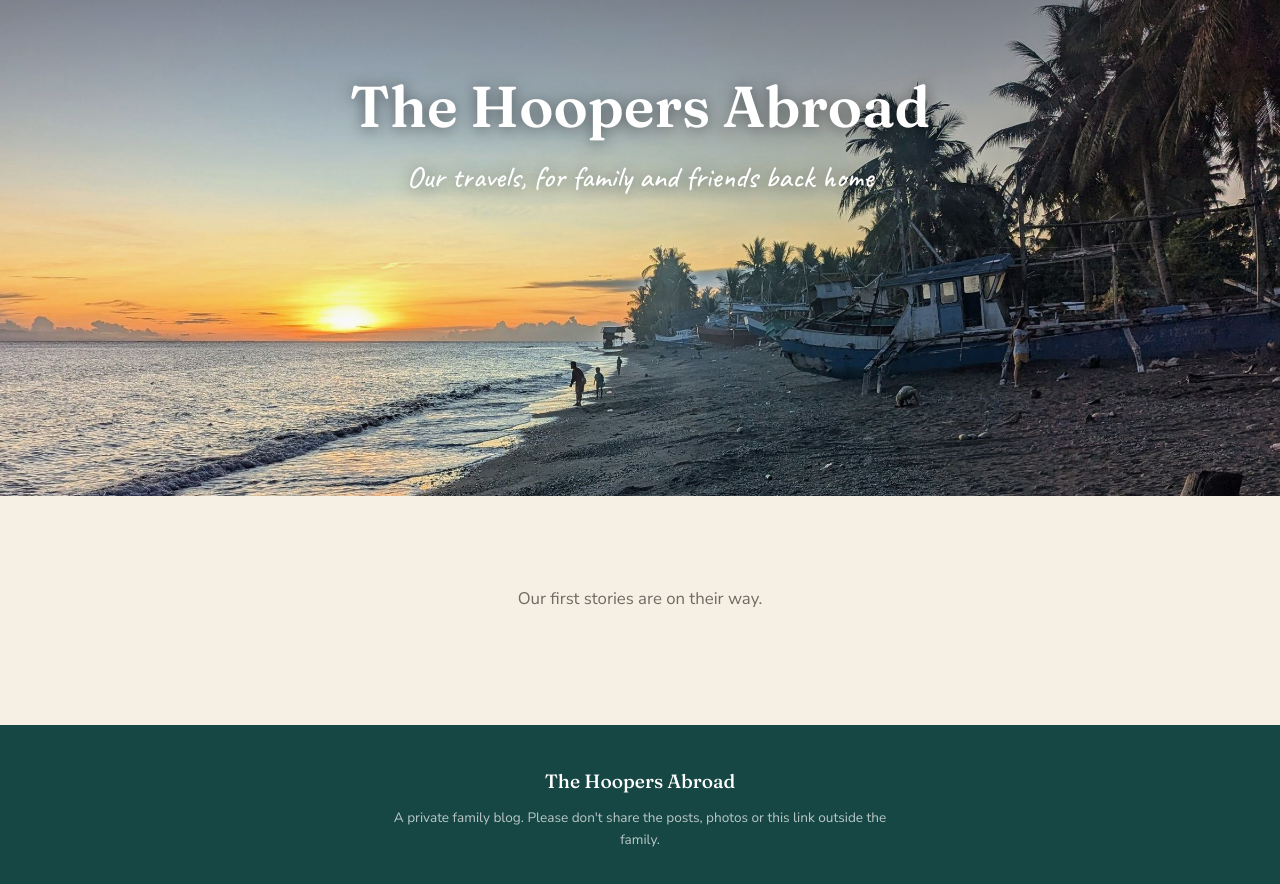
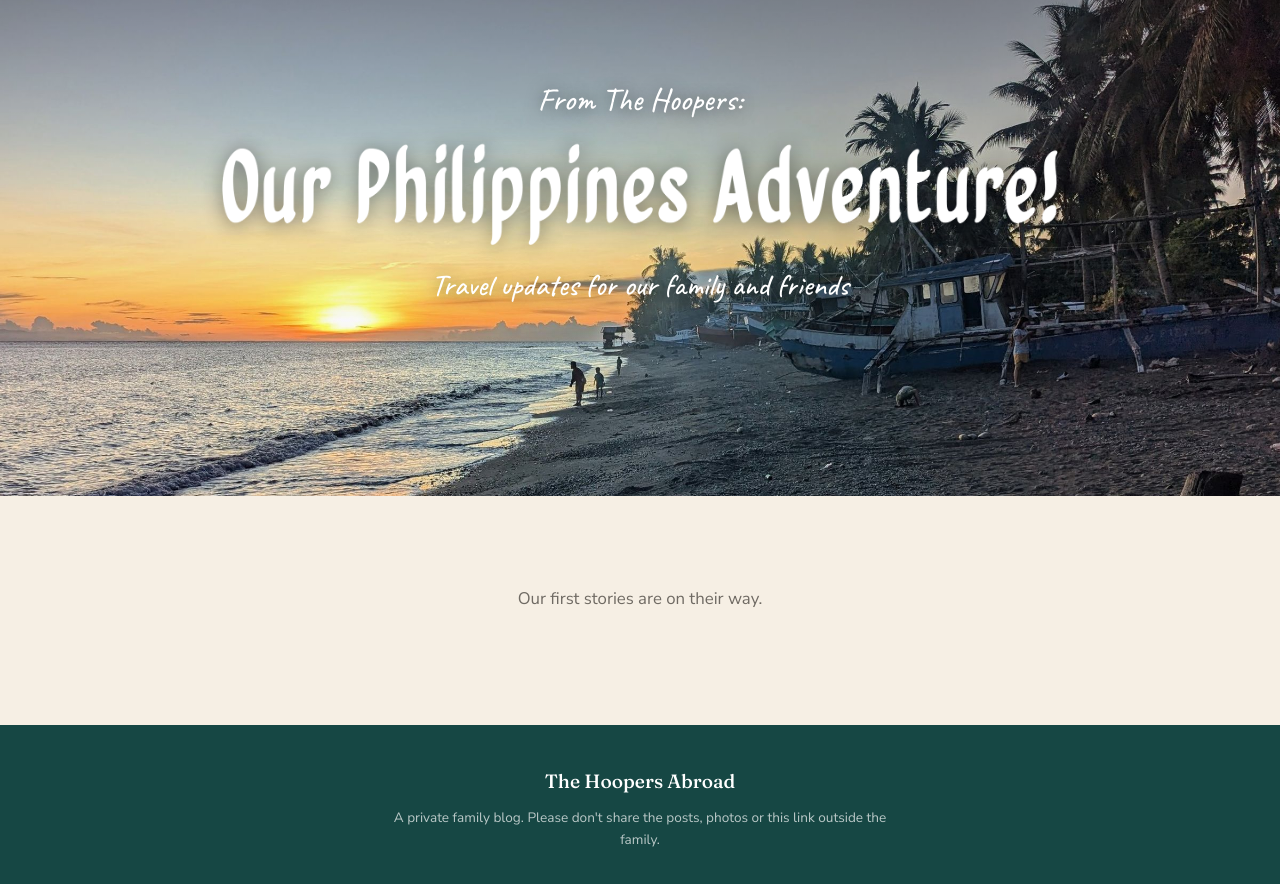
Before and after one commit to Andrew-Lubi/thehoopersabroad, a plain HTML site: page index.html in a window 1280 px wide. Drawn offline with Linux system fonts and the light colour scheme.

Commit message:
Home header: 'From The Hoopers:' / Our Philippines Adventure! (Quiapo, as image) / tagline in Caveat
Co-Authored-By: Claude Opus 5.5 <noreply@anthropic.com>
Claude-Session: https://claude.ai/code/session_01Msr9k4YtYEotC7ENMD8zXv

```diff
--- a/assets/style.css
+++ b/assets/style.css
@@ -67,6 +67,14 @@ h1, h2, h3 { font-family: 'Fraunces', Georgia, serif; line-height: 1.2; font-wei
 }
 .home-hero > * { position: relative; }
 .home-hero.has-photo .strap { color: #fff; }
+.home-hero.has-photo h1 { margin: 0 0 4px; line-height: 0; }
+.home-hero .kicker {
+  font-family: 'Caveat', cursive; font-size: clamp(1.4rem, 3.6vw, 2rem); color: #fff; margin-bottom: 6px;
+}
+.home-hero .title-img {
+  width: min(860px, 90vw); height: auto; margin: 0 auto;
+  filter: drop-shadow(0 2px 10px rgba(0,0,0,0.45));
+}
 .home-hero h1 { font-size: clamp(2.4rem, 7vw, 3.6rem); margin-bottom: 10px; }
 .home-hero .strap {
   font-family: 'Caveat', cursive; font-size: clamp(1.4rem, 4vw, 1.9rem); color: #FBE3CF;
--- a/index.html
+++ b/index.html
@@ -4,7 +4,7 @@
   <meta charset="UTF-8">
   <meta name="viewport" content="width=device-width, initial-scale=1.0">
   <meta name="robots" content="noindex, nofollow">
-  <title>The Hoopers Abroad</title>
+  <title>Our Philippines Adventure! — The Hoopers Abroad</title>
   <link rel="preconnect" href="https://fonts.googleapis.com">
   <link rel="preconnect" href="https://fonts.gstatic.com" crossorigin>
   <link href="https://fonts.googleapis.com/css2?family=Fraunces:opsz,wght@9..144,500;9..144,600&family=Nunito+Sans:ital,wght@0,400;0,700;0,800;1,400&family=Caveat:wght@500&display=swap" rel="stylesheet">
@@ -14,8 +14,11 @@
 
 <!-- Header photo: Tibanban beach at sunset. To change it, replace the url below. -->
 <header class="home-hero has-photo" style="background-image:url('assets/home/home-01-tibanban-sunset.jpg')">
-  <h1>The Hoopers Abroad</h1>
-  <div class="strap">Our travels, for family and friends back home</div>
+  <div class="kicker">From The Hoopers:</div>
+  <!-- Title is an image in the Quiapo font: its licence allows the letters as a picture,
+       but not as a web font without the designer's permission. -->
+  <h1><img class="title-img" src="assets/home/title-our-philippines-adventure.png" alt="Our Philippines Adventure!" width="2000" height="281"></h1>
+  <div class="strap">Travel updates for our family and friends</div>
 </header>
 
 <main class="post-list">
```
Also changed, not shown: assets/home/title-our-philippines-adventure.png (added).
